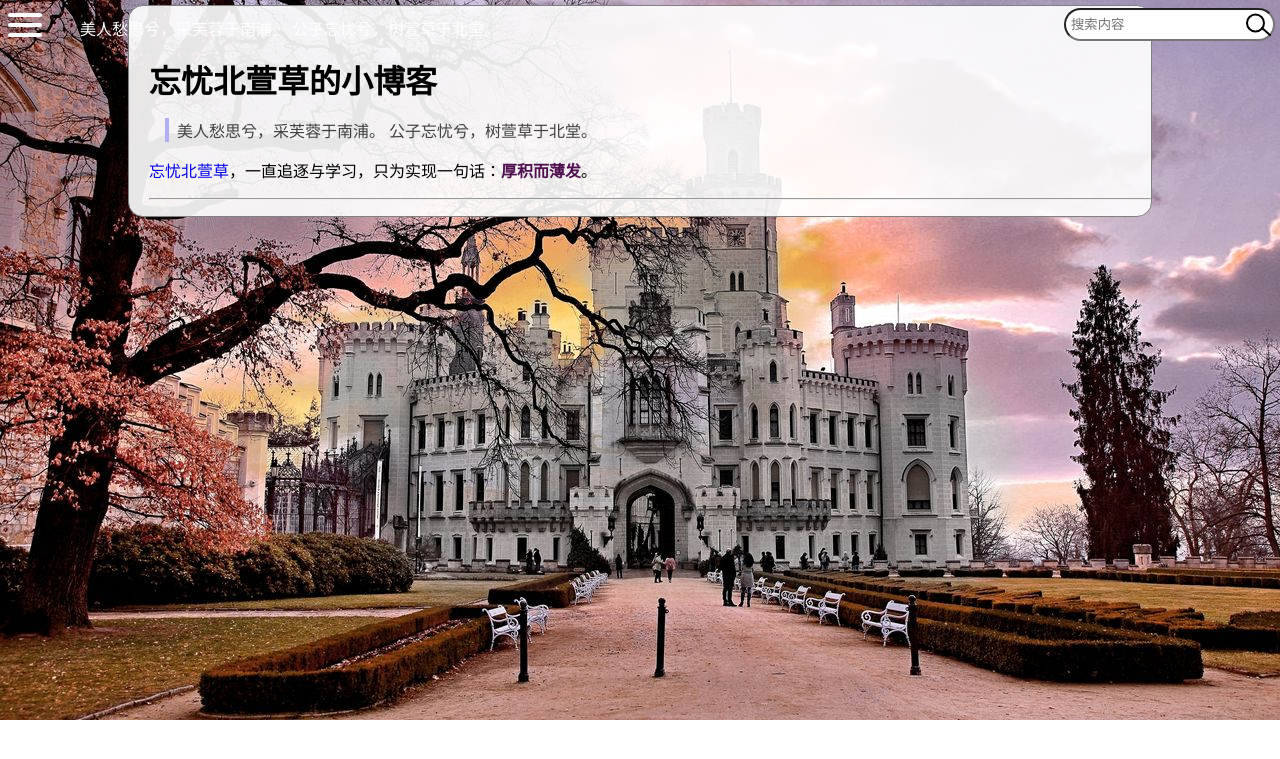
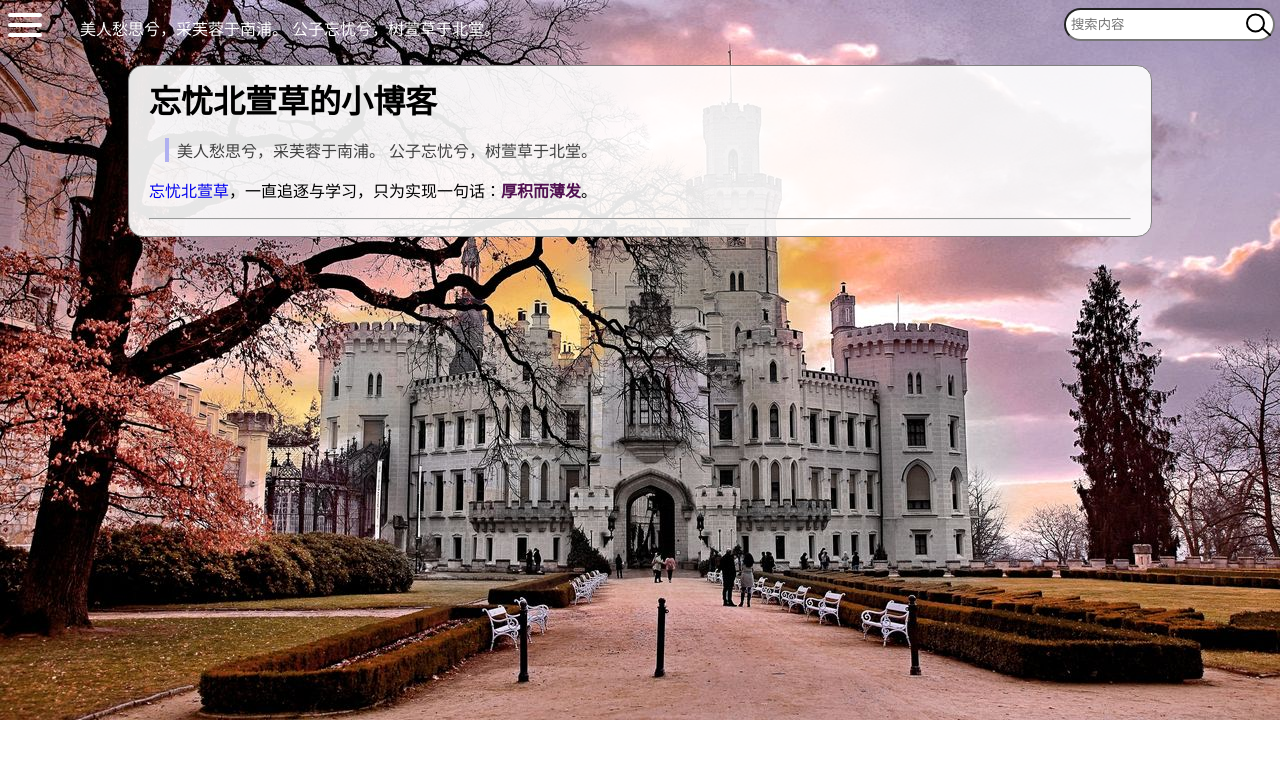
Before and after one commit to Wybxc/wybxc.github.io, a Jekyll site: the page built from index.md, in a window 1280 px wide. Shown: the top 759 px of the page. Built offline with Jekyll 4.4.1, drawn with Linux system fonts in a browser that asks for light colours.

Commit message:
another big change 2

```diff
--- a/script/article.js
+++ b/script/article.js
@@ -45,7 +45,7 @@
   // 侧栏子菜单
   $("li[index]").mouseenter(function(){
     const index = $(this).attr("index");
-      $("div[index=" + index + "]").stop().css("top", (Number(index) * 52 + 13).toString() + "px").show();
+    $("div[index=" + index + "]").stop().css("top", (Number(index) * 52 + 65).toString() + "px").show();
     $("div.tagform").stop().show();
     $(this).css('background-color', "rgba(187,152,178,0.8");
   });
@@ -65,4 +65,3 @@
     $("li[index=" + $(this).attr("index") + "]").css('background-color', "rgba(187,152,178,0");
   });
 });
-});
--- a/style/post.css
+++ b/style/post.css
@@ -155,9 +155,9 @@
 /*taglist*/
 
 #main {
-  margin: 5px 10%;
+  margin: 65px 10% 5px;
   /*为边栏留出空间*/
-  padding: 50px 0px 0px 20px;
+  padding: 10px 20px 0px 20px;
   /*补充消失的空白*/
   font-family: "Times New Roman", "Microsoft YaHei", serif;
   background-color: rgba(255,255,255,0.9);
```
Lines whose indentation alone changed are shown as unchanged.
